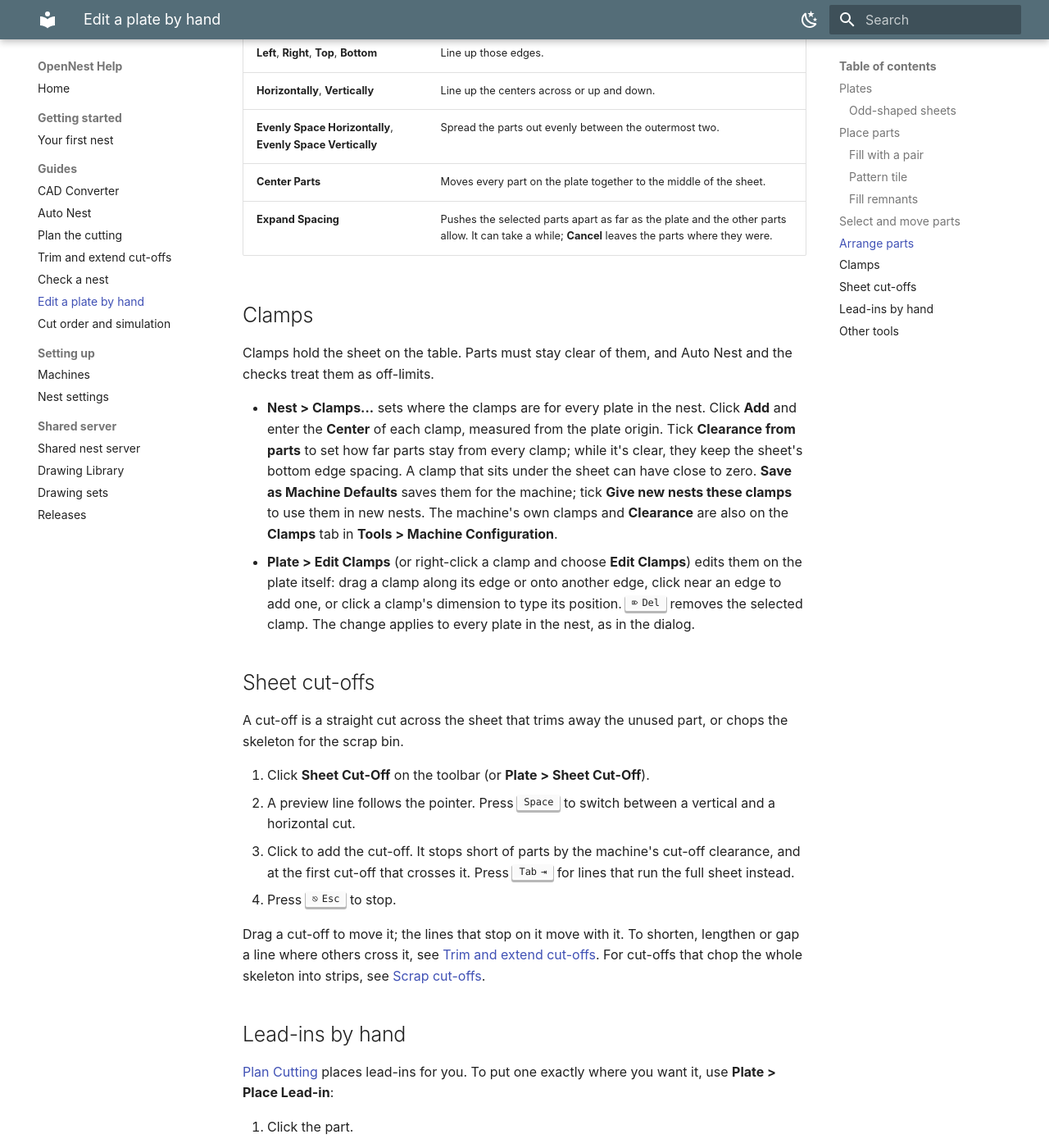
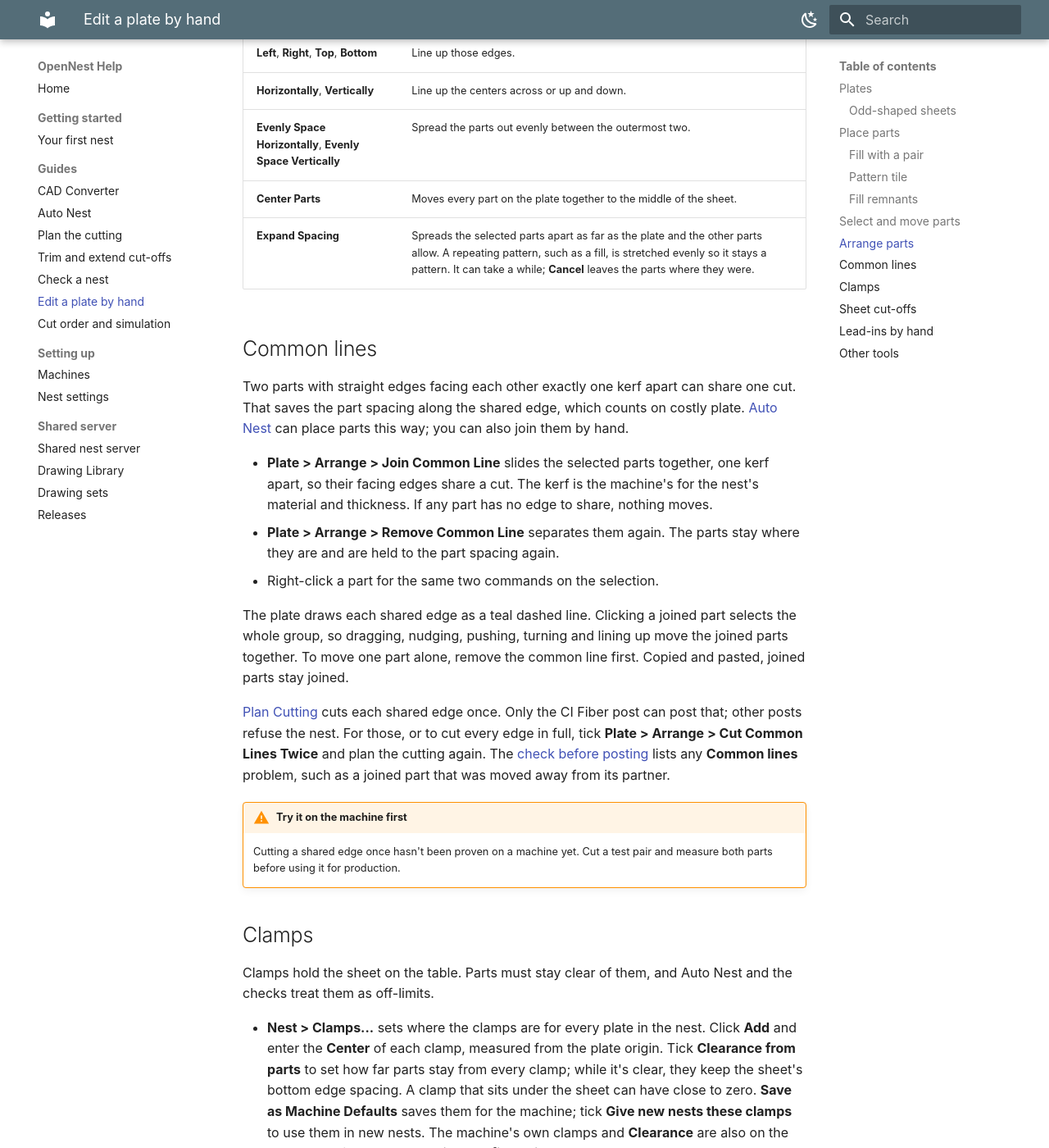
Before and after one commit to ajisaacs/opennest-help, an MkDocs documentation site: the page built from docs/edit-plates.md, in a window 1280 px wide and 1400 px high, scrolled down 3007 px. Shown: the whole window at 82% size. Built offline with MkDocs 1.6.1 and Material for MkDocs 9.7.7, drawn with Linux system fonts in a browser that asks for light colours.

Commit message:
Describe common-line cutting

```diff
--- a/docs/edit-plates.md
+++ b/docs/edit-plates.md
@@ -117,7 +117,36 @@ and the others move to it.
 | **Horizontally**, **Vertically** | Line up the centers across or up and down. |
 | **Evenly Space Horizontally**, **Evenly Space Vertically** | Spread the parts out evenly between the outermost two. |
 | **Center Parts** | Moves every part on the plate together to the middle of the sheet. |
-| **Expand Spacing** | Pushes the selected parts apart as far as the plate and the other parts allow. It can take a while; **Cancel** leaves the parts where they were. |
+| **Expand Spacing** | Spreads the selected parts apart as far as the plate and the other parts allow. A repeating pattern, such as a fill, is stretched evenly so it stays a pattern. It can take a while; **Cancel** leaves the parts where they were. |
+
+## Common lines {#common-lines}
+
+Two parts with straight edges facing each other exactly one kerf apart can share one
+cut. That saves the part spacing along the shared edge, which counts on costly plate.
+[Auto Nest](auto-nest.md#common-lines) can place parts this way; you can also join them
+by hand.
+
+- **Plate > Arrange > Join Common Line** slides the selected parts together, one kerf
+  apart, so their facing edges share a cut. The kerf is the machine's for the nest's
+  material and thickness. If any part has no edge to share, nothing moves.
+- **Plate > Arrange > Remove Common Line** separates them again. The parts stay where
+  they are and are held to the part spacing again.
+- Right-click a part for the same two commands on the selection.
+
+The plate draws each shared edge as a teal dashed line. Clicking a joined part selects
+the whole group, so dragging, nudging, pushing, turning and lining up move the joined
+parts together. To move one part alone, remove the common line first. Copied and
+pasted, joined parts stay joined.
+
+[Plan Cutting](cutting-planner.md) cuts each shared edge once. Only the CI Fiber post
+can post that; other posts refuse the nest. For those, or to cut every edge in full,
+tick **Plate > Arrange > Cut Common Lines Twice** and plan the cutting again. The
+[check before posting](validate.md#before-posting) lists any **Common lines** problem,
+such as a joined part that was moved away from its partner.
+
+!!! warning "Try it on the machine first"
+    Cutting a shared edge once hasn't been proven on a machine yet. Cut a test pair and
+    measure both parts before using it for production.
 
 ## Clamps {#clamps}
 
```
Also changed, not shown: docs/auto-nest.md (+24 -0 lines), docs/cutting-planner.md (+7 -0 lines), docs/nest-settings.md (+4 -2 lines), docs/validate.md (+3 -0 lines).
